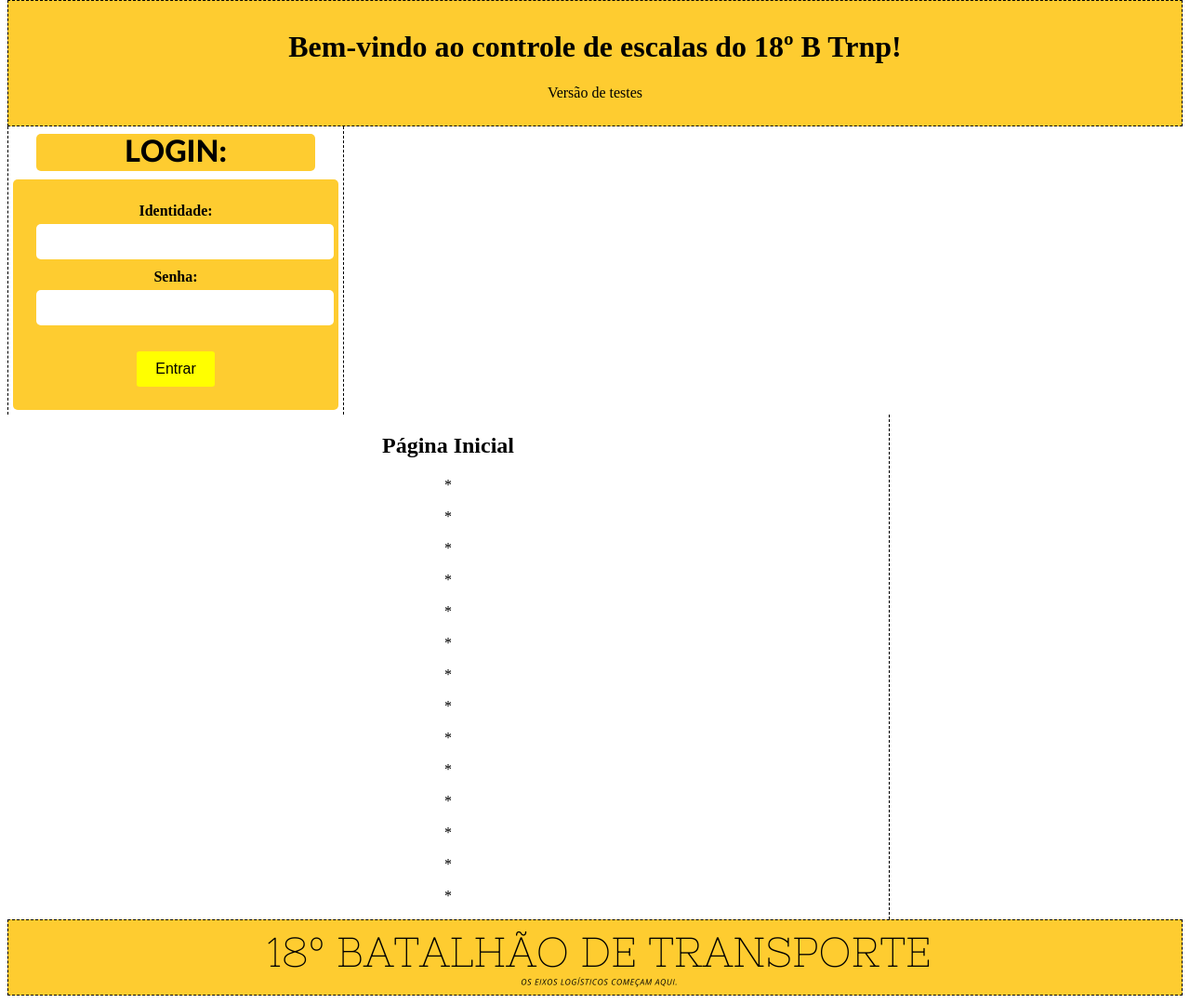
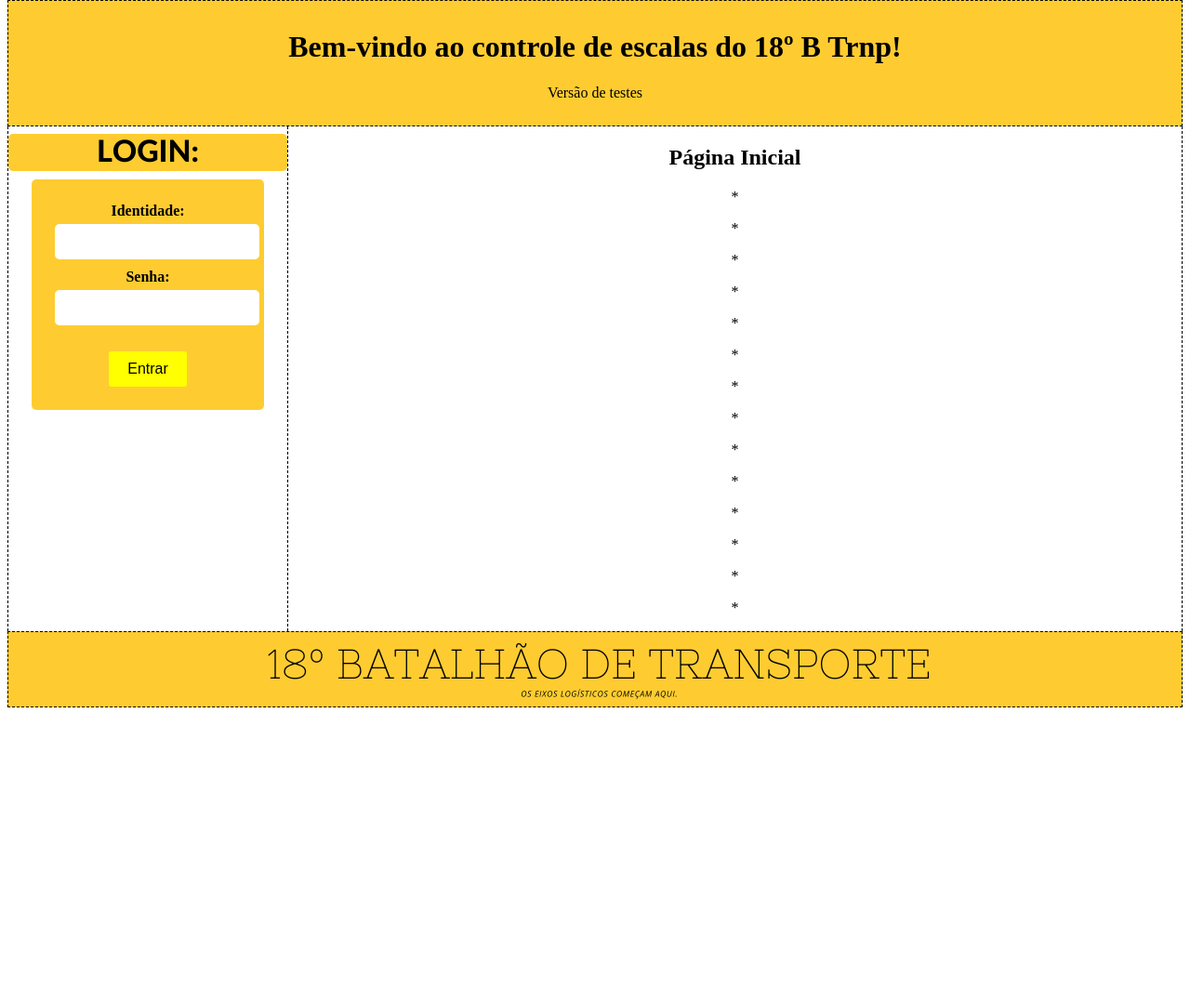
Before and after one commit to GuilhermeRodrigues95/escala, a PHP site: page /index.html in a window 1280 px wide. Shown: the part 264-1343 px from the top of the page at 93% size. After the commit the page ends 1025 px from the top, so only its background shows below. Run offline with PHP 8.4, Linux system fonts and the light colour scheme.

Commit message:
Update style.css

```diff
--- a/css/style.css
+++ b/css/style.css
@@ -113,7 +113,7 @@ form {
   padding: 25px;
   border-radius: 5px;
   box-shadow:5px rgba(0,0,0,0.2);
-  width: 300px;
+  width: 200px;
   margin: 5px;
   background-size: 310px;
 }
@@ -156,13 +156,13 @@ section {
 
 .ladoesquerdo {
 
-  flex: 0 0 20%; /* Define a largura do bloco 1 */
+  flex: 0px; /* Define a largura do bloco 1 */
   border-left: 1px dashed black;
   border-right: 1px dashed black;
 }
 
 .ladodireito {
-  flex: 0 0 75%; /* Define a largura do bloco 2 */
+  flex:900px; /* Define a largura do bloco 2 */
   border-right: 1px dashed black;
 }
 .imagemcommargem {
```
